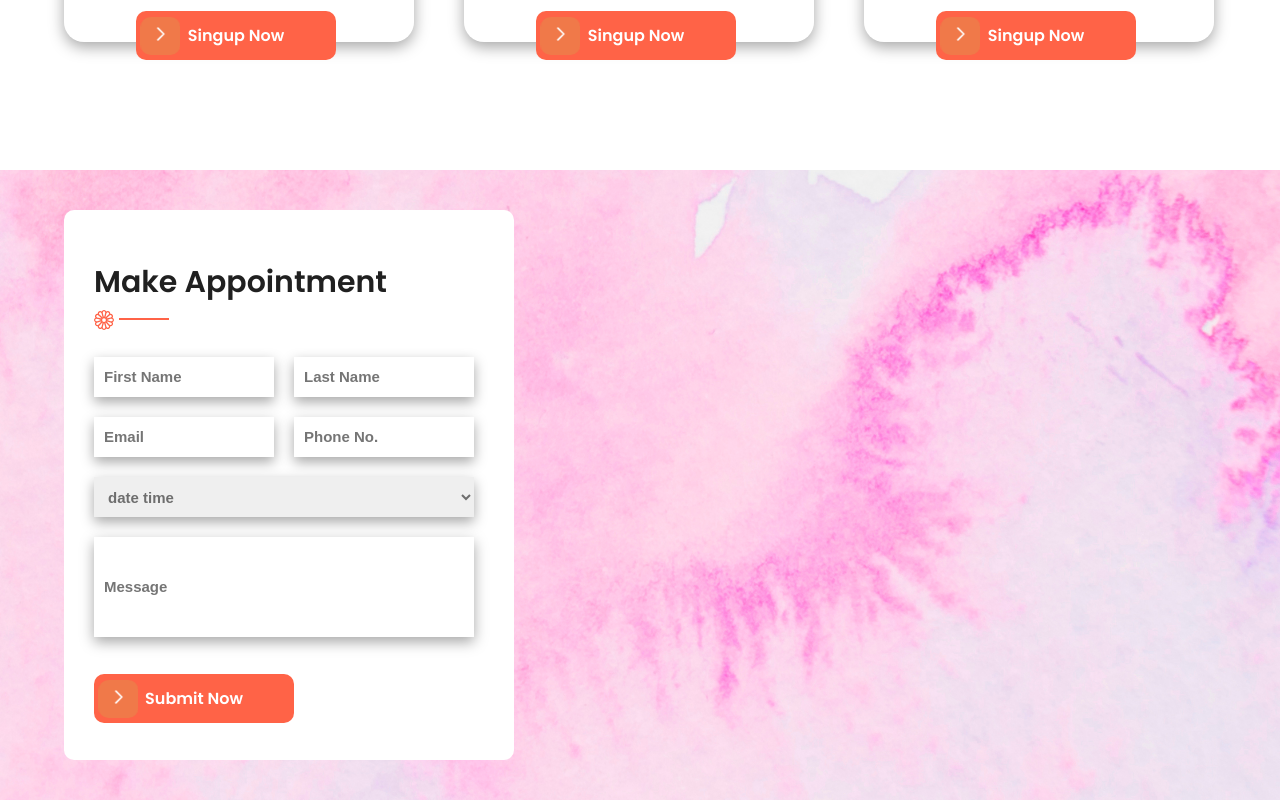
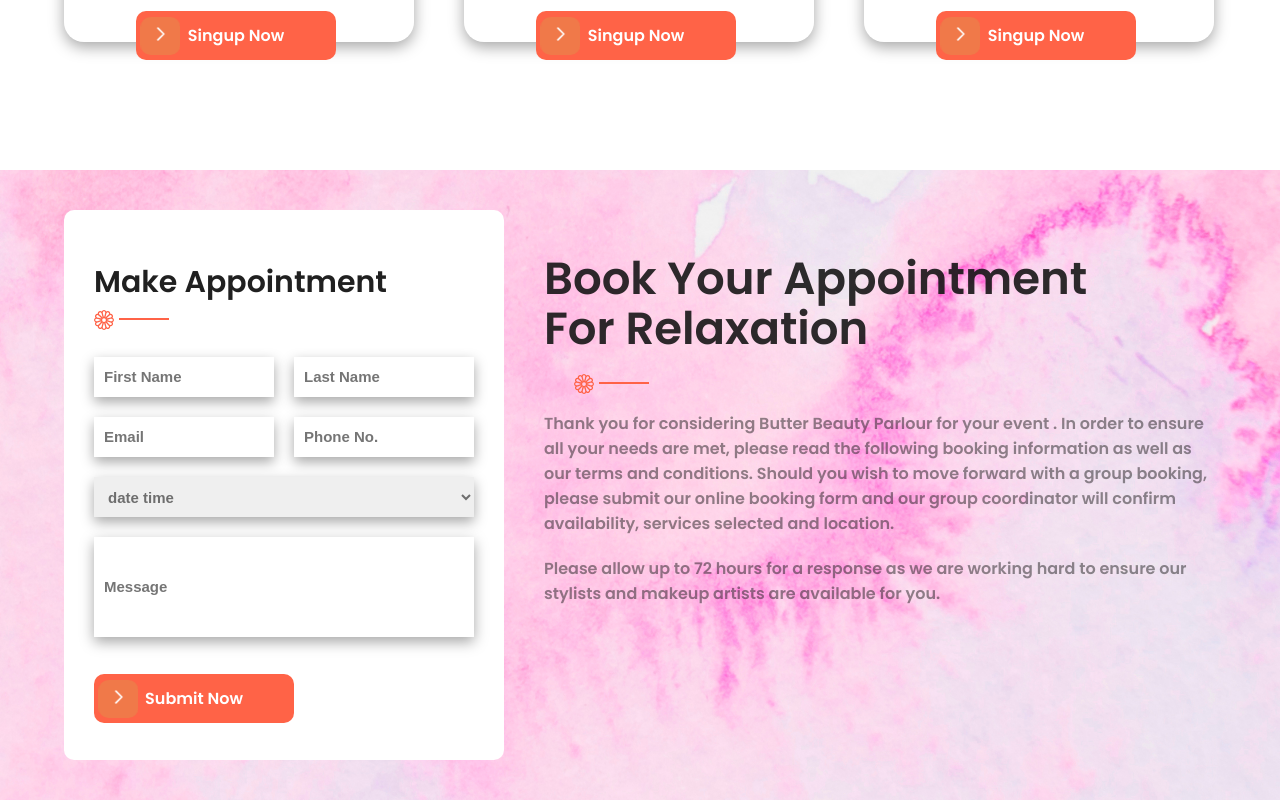
Before and after one commit to TamannaAfroz2666/Parlour-BD-Page, a React (Create React App) app: page / in a window 1280 px wide. Shown: the part 3023-3823 px from the top of the page. Built offline with nearby package versions, Linux system fonts and the light colour scheme; the HTML template or start-up script is replaced by a standard one.

Commit message:
page create

```diff
--- a/src/components/MakeBooking/BookingInfo/BookingInfo.css
+++ b/src/components/MakeBooking/BookingInfo/BookingInfo.css
@@ -0,0 +1,24 @@
+*{
+    margin: 0;
+    padding: 0;
+    box-sizing: border-box;
+}
+
+.bookingINfo{
+    margin-top: 4rem;
+
+}
+.infoTitleBook{
+    font-size: 45px;
+    font-weight: 700;
+    color: #111111e1;
+    text-transform: capitalize;
+    line-height: 50px;
+    padding: 20px 0;
+}
+.bookingInfoDes{
+    font-size: 16px;
+    color: #11111177;
+    font-weight: 600;
+    padding: 10px 0;
+}
--- a/src/components/MakeBooking/MakeBooking.js
+++ b/src/components/MakeBooking/MakeBooking.js
@@ -2,6 +2,7 @@ import React from 'react';
 import './MakeBooking.css';
 import { BsFlower1 } from "react-icons/bs";
 import { HiOutlineChevronRight } from "react-icons/hi";
+import BookingInfo from './BookingInfo/BookingInfo';
 
 const MakeBooking = () => {
     return (
@@ -66,6 +67,7 @@ const MakeBooking = () => {
 
                         </div>
                         <div className="appointmentInfo">
+                            <BookingInfo></BookingInfo>
 
                         </div>
                     </div>
```
